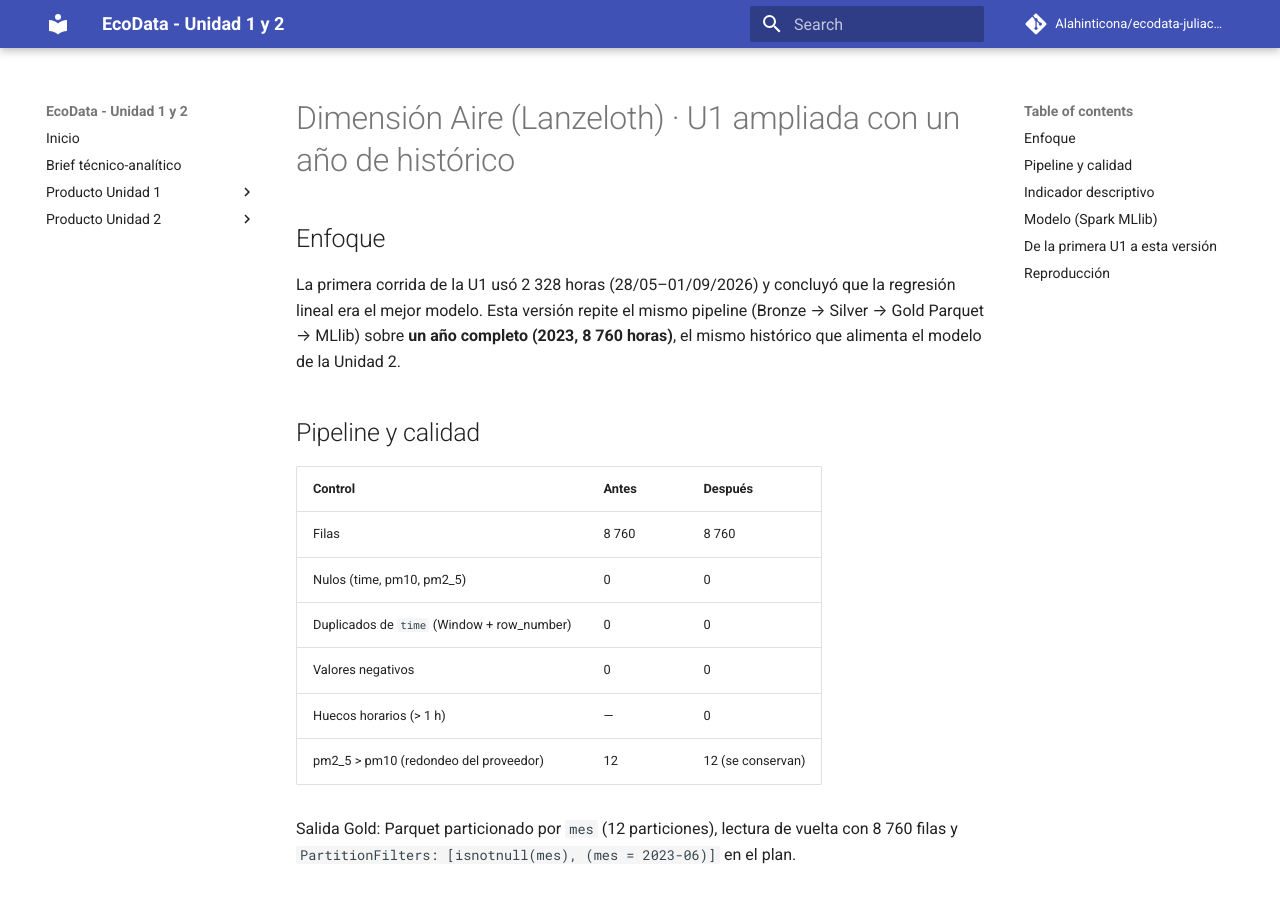
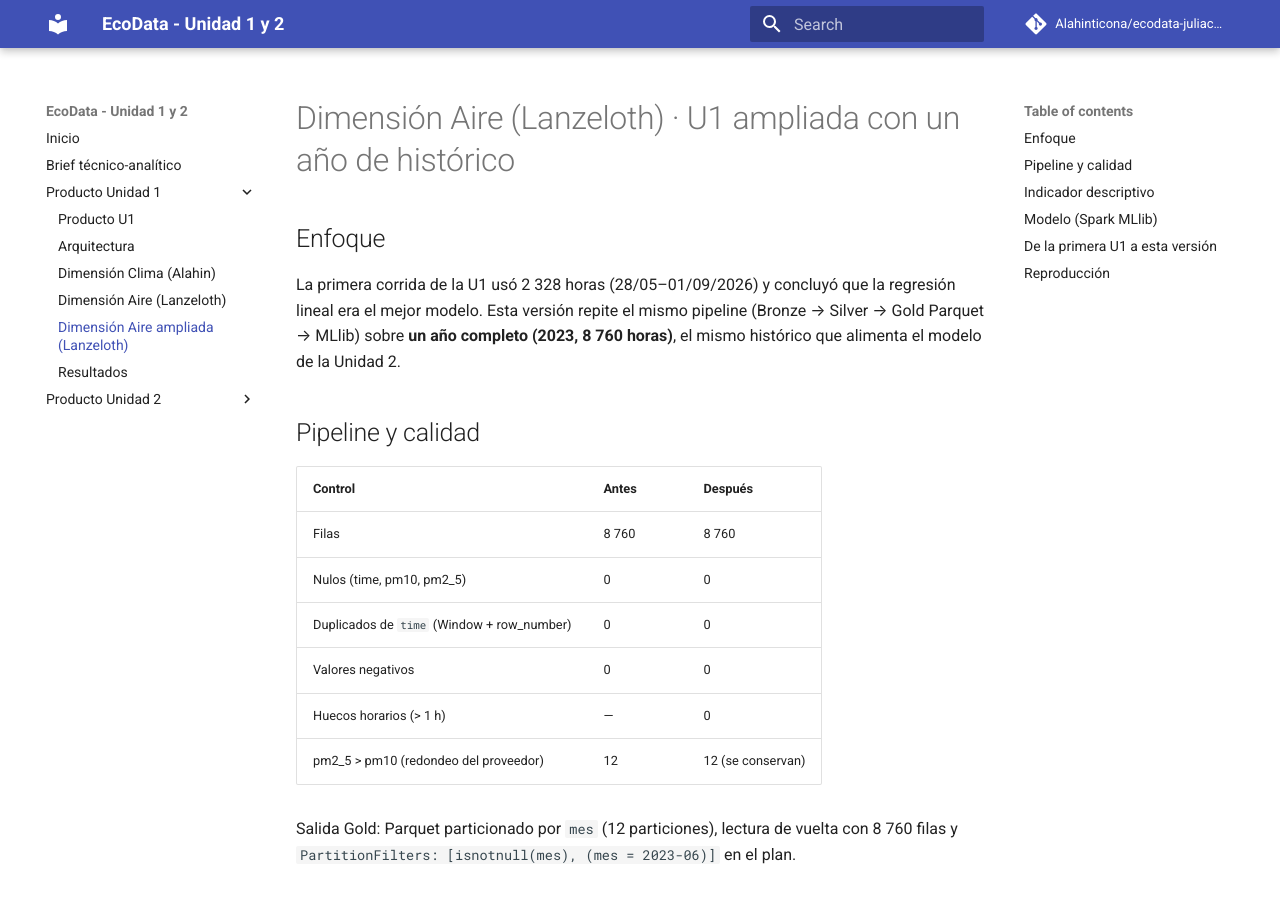
Before and after one commit to Alahinticona/ecodata-juliaca-u1, an MkDocs documentation site: the page built from docs/dimension-lanzeloth-ampliada.md, in a window 1280 px wide and 900 px high. Built offline with MkDocs 1.6.1 and Material for MkDocs 9.7.7, drawn with Linux system fonts in a browser that asks for light colours; comment, search, counter and statistics services are not loaded.

Commit message:
Agregar U1 Aire ampliada al menú

```diff
--- a/mkdocs.yml
+++ b/mkdocs.yml
@@ -22,6 +22,7 @@ nav:
       - Arquitectura: arquitectura.md
       - Dimensión Clima (Alahin): dimension-alahin.md
       - Dimensión Aire (Lanzeloth): dimension-lanzeloth.md
+      - Dimensión Aire ampliada (Lanzeloth): dimension-lanzeloth-ampliada.md
       - Resultados: resultados.md
   - Producto Unidad 2:
       - Producto U2 (resumen): u2/index.md
```
